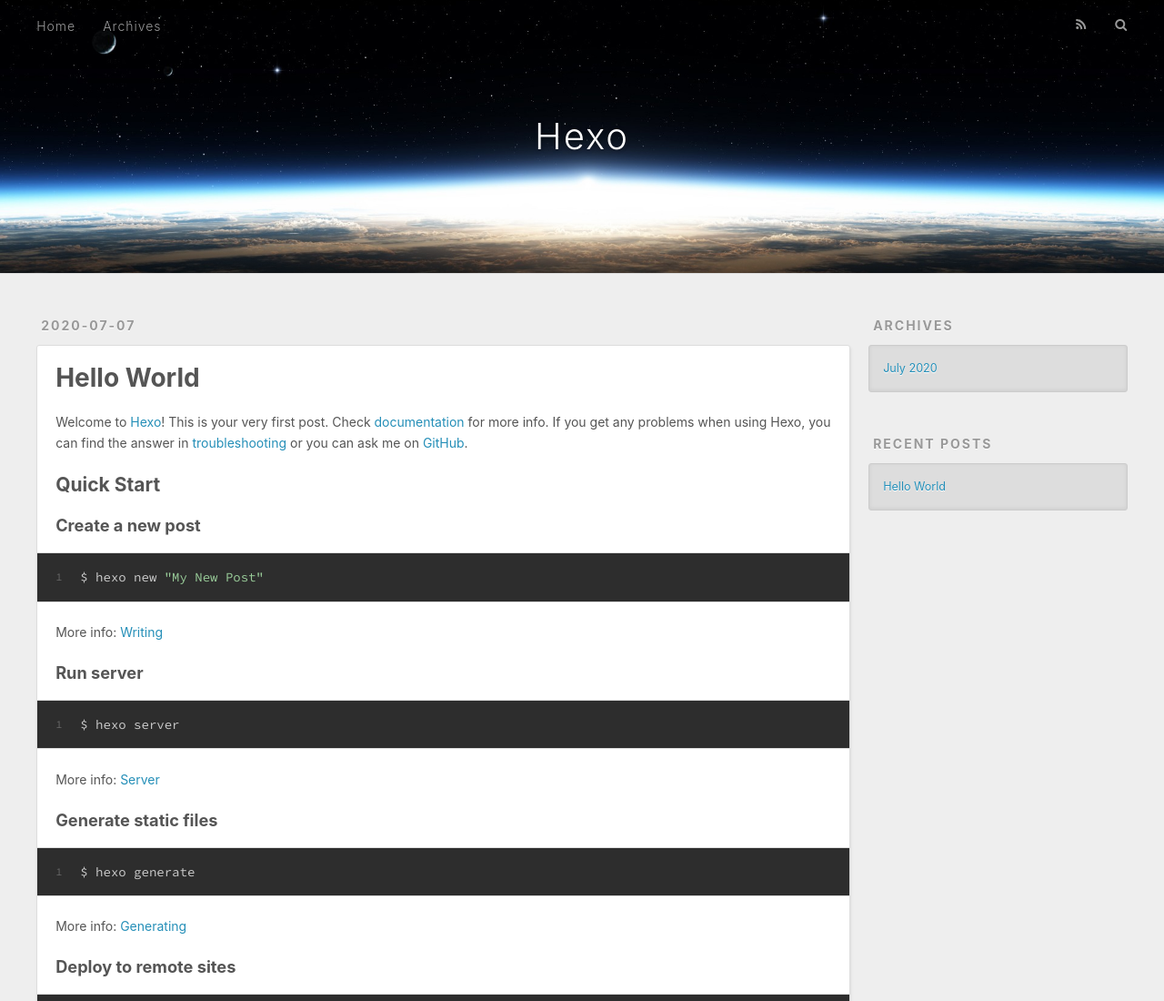
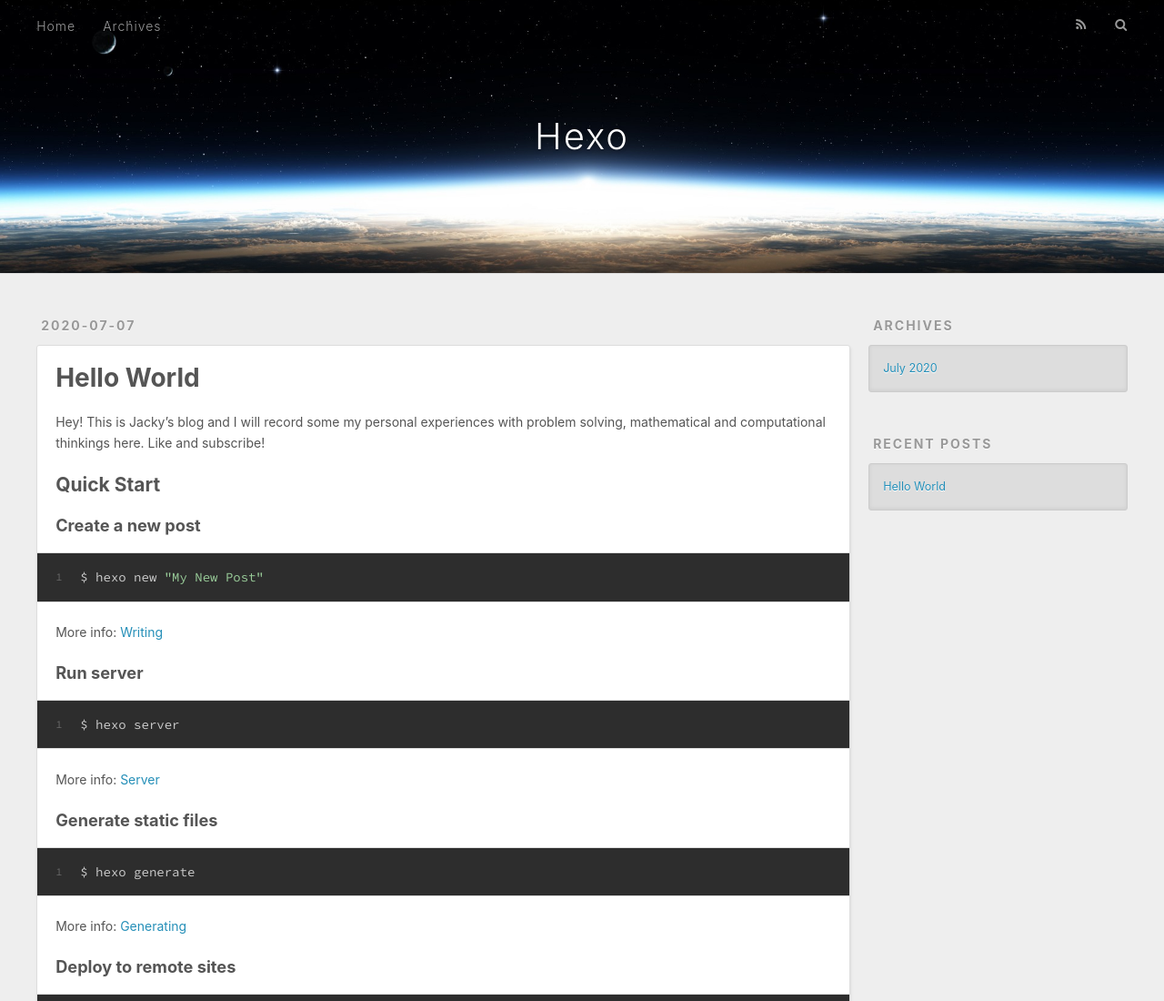
Before and after one commit to Jackil0216/Jackil0216.github.io, a plain HTML site: page 2020/07/07/hello-world/index.html in a window 1280 px wide. Shown: the top 1100 px of the page at 91% size. Drawn offline with nearby package versions, Linux system fonts and the light colour scheme.

Commit message:
Site updated: 2020-07-07 15:37:27

```diff
--- a/2020/07/07/hello-world/index.html
+++ b/2020/07/07/hello-world/index.html
@@ -7,15 +7,15 @@
 
   <title>Hello World | Hexo</title>
   <meta name="viewport" content="width=device-width, initial-scale=1, maximum-scale=1">
-  <meta name="description" content="Welcome to Hexo! This is your very first post. Check documentation for more info. If you get any problems when using Hexo, you can find the answer in troubleshooting or you can ask me on GitHub. Quick">
+  <meta name="description" content="Hey! This is Jacky’s blog and I will record some my personal experiences with problem solving, mathematical and computational thinkings here. Like and subscribe! Quick StartCreate a new post1$ hexo ne">
 <meta property="og:type" content="article">
 <meta property="og:title" content="Hello World">
 <meta property="og:url" content="http://yoursite.com/2020/07/07/hello-world/index.html">
 <meta property="og:site_name" content="Hexo">
-<meta property="og:description" content="Welcome to Hexo! This is your very first post. Check documentation for more info. If you get any problems when using Hexo, you can find the answer in troubleshooting or you can ask me on GitHub. Quick">
+<meta property="og:description" content="Hey! This is Jacky’s blog and I will record some my personal experiences with problem solving, mathematical and computational thinkings here. Like and subscribe! Quick StartCreate a new post1$ hexo ne">
 <meta property="og:locale" content="en_US">
 <meta property="article:published_time" content="2020-07-07T05:06:23.852Z">
-<meta property="article:modified_time" content="2020-07-07T05:06:23.852Z">
+<meta property="article:modified_time" content="2020-07-07T05:37:17.051Z">
 <meta property="article:author" content="John Doe">
 <meta name="twitter:card" content="summary">
 
@@ -88,7 +88,7 @@
 
     <div class="article-entry" itemprop="articleBody">
 
-        <p>Welcome to <a href="https://hexo.io/" target="_blank" rel="noopener">Hexo</a>! This is your very first post. Check <a href="https://hexo.io/docs/" target="_blank" rel="noopener">documentation</a> for more info. If you get any problems when using Hexo, you can find the answer in <a href="https://hexo.io/docs/troubleshooting.html" target="_blank" rel="noopener">troubleshooting</a> or you can ask me on <a href="https://github.com/hexojs/hexo/issues" target="_blank" rel="noopener">GitHub</a>.</p>
+        <p>Hey! This is Jacky’s blog and I will record some my personal experiences with problem solving, mathematical and computational thinkings here. Like and subscribe!</p>
 <h2 id="Quick-Start"><a href="#Quick-Start" class="headerlink" title="Quick Start"></a>Quick Start</h2><h3 id="Create-a-new-post"><a href="#Create-a-new-post" class="headerlink" title="Create a new post"></a>Create a new post</h3><figure class="highlight bash"><table><tr><td class="gutter"><pre><span class="line">1</span><br></pre></td><td class="code"><pre><span class="line">$ hexo new <span class="string">"My New Post"</span></span><br></pre></td></tr></table></figure>
 
 <p>More info: <a href="https://hexo.io/docs/writing.html" target="_blank" rel="noopener">Writing</a></p>
```
Also changed, not shown: index.html (+1 -1 lines).
